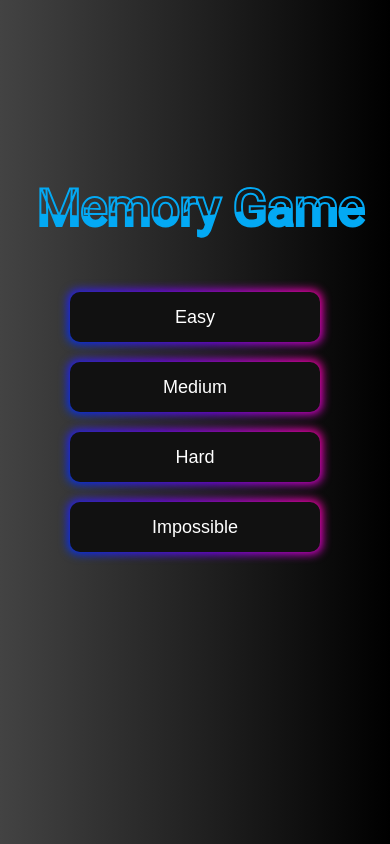
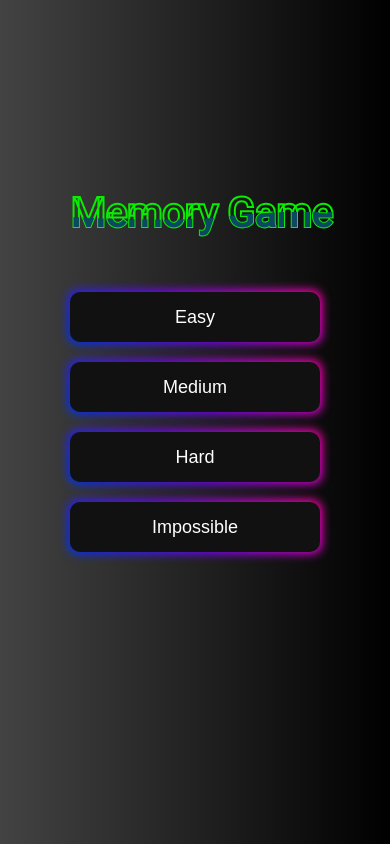
Before and after one commit to Adriann77/MemoryGame, a React (Vite) app: page / in a window 390 px wide. Built offline with nearby package versions, Linux system fonts and the light colour scheme.

Commit message:
fixed display title on home screen

```diff
--- a/src/index.scss
+++ b/src/index.scss
@@ -125,11 +125,11 @@ h1 {
 
 .content h2:nth-child(1) {
 	color: transparent;
-	-webkit-text-stroke: 2px #03a9f4;
+	-webkit-text-stroke: 2px #08ed00 ;
 }
 
 .content h2:nth-child(2) {
-	color: #03a9f4;
+	color: #0a495f;
 	animation: animate 4s ease-in-out infinite;
 }
 
@@ -143,3 +143,11 @@ h1 {
 		clip-path: polygon(0% 60%, 15% 65%, 34% 66%, 51% 62%, 67% 50%, 84% 45%, 100% 46%, 100% 100%, 0% 100%);
 	}
 }
+
+@media (max-width: 768px){
+	.content h2{
+		font-size: 40px;
+			transform: translate(23%, -90%);
+	}
+
+}
```
